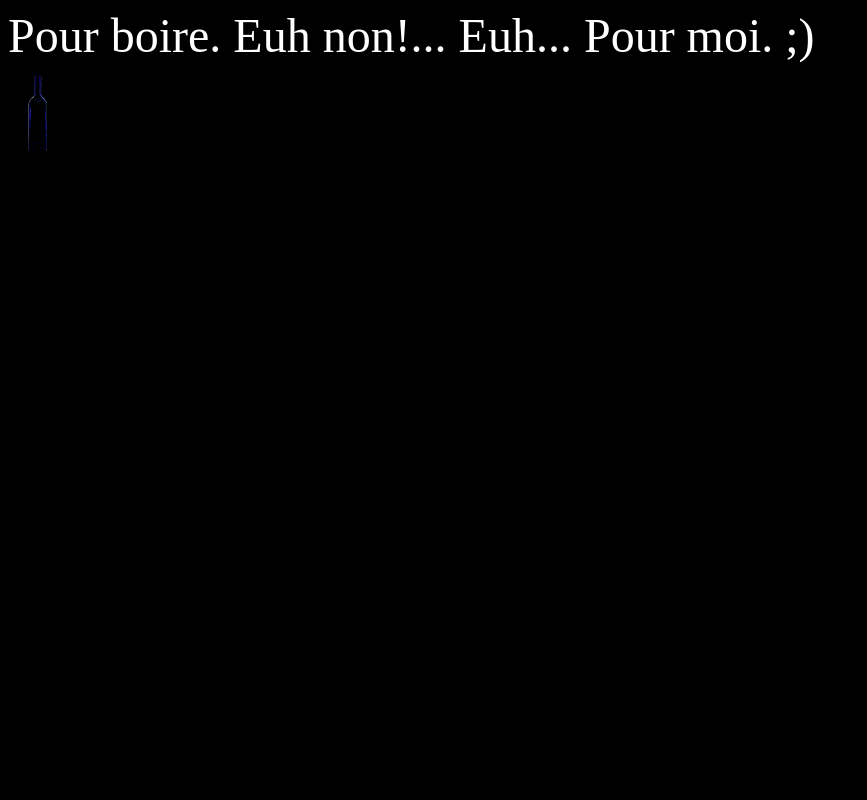
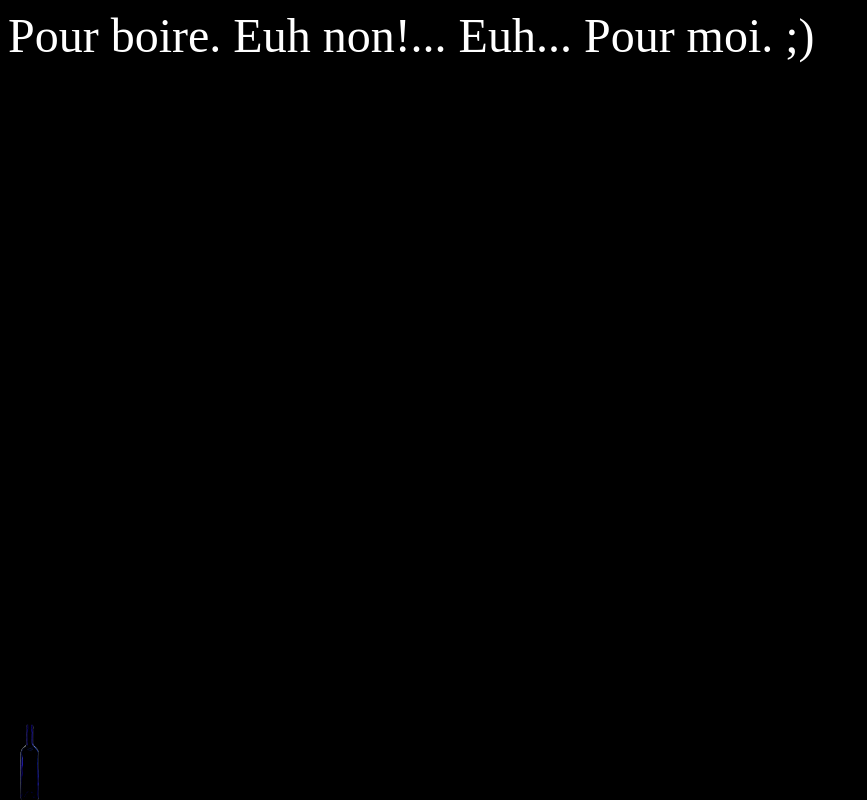
Before and after one commit to kinmonk/aboire, a plain HTML site: page index.html in a window 1280 px wide. Shown: the whole page, without its empty margins (0-867 px from the left). Drawn offline with Linux system fonts and the light colour scheme.

Commit message:
Update index.html

```diff
--- a/index.html
+++ b/index.html
@@ -16,7 +16,7 @@
 <BODY LANG="fr-FR" DIR="LTR">
 <P STYLE="horizontal-align: middle;"><font color="white" size="22pt">Pour boire. Euh non!... Euh... Pour moi. ;)</font></P>
 <!--<P STYLE="margin-left: 7cm"><font color="white" size="22pt">Pour boire. Euh non!... Euh... Pour moi. ;)</font></P>-->
-<IMG SRC="bottle.jpg" NAME="bottle" ALIGN= WIDTH=360 HEIGHT=80 BORDER=0 style="position: left:0; bottom:0; margin: auto;">
+<IMG SRC="bottle.jpg" NAME="bottle" ALIGN= WIDTH=360 HEIGHT=80 BORDER=0 style="position: absolute; left: 0; bottom: 0; margin: auto;">
 <!--
 <style>
 body {
```
